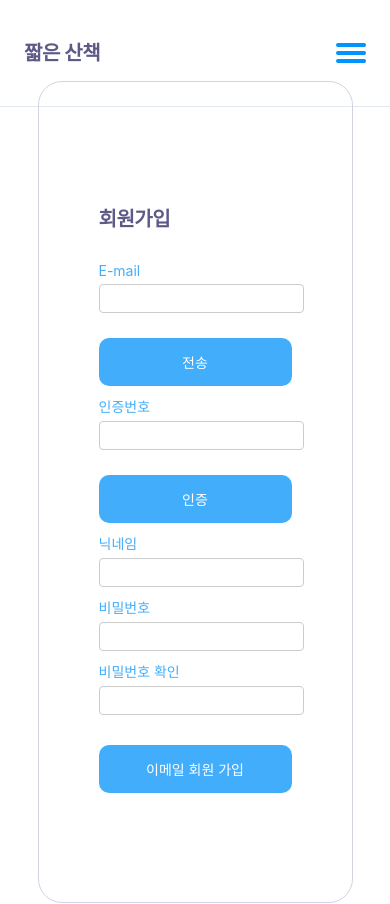
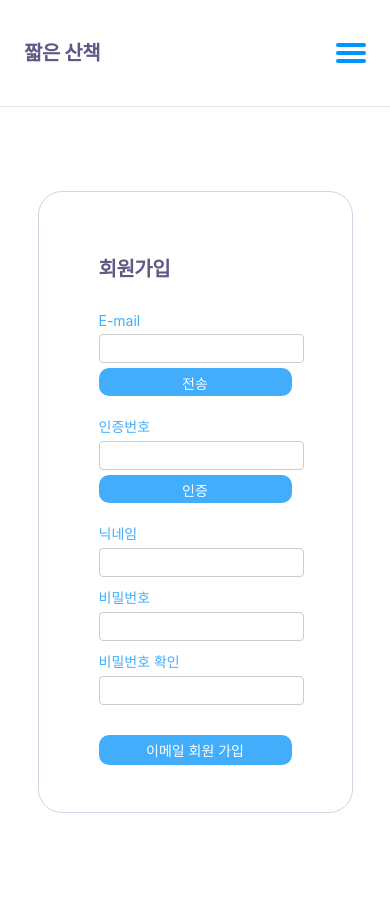
Before and after one commit to choeh124/frontend, a React (Create React App) app: page /signup in a window 390 px wide. Shown: the top 904 px of the page. Built offline with nearby package versions, Linux system fonts and the light colour scheme; no server answers.

Commit message:
[Feat] chat css

```diff
--- a/src/component/feed/Chat.jsx
+++ b/src/component/feed/Chat.jsx
@@ -41,7 +41,7 @@ const ChatComponent = ({ myGroup }) => {
     return () => {
       socketRef.current.disconnect();
     };
-  }, []);
+  }, [groupId, token]);
 
   function handleSendMessage() {
     if (messageInput) {
--- a/src/component/users/SignUp.css
+++ b/src/component/users/SignUp.css
@@ -47,17 +47,17 @@
 }
 
 /* 버튼 스타일 */
-.form-row > button {
-  padding: 5px 10px;
+.singup-verify-button {
+  padding: 5px 10px !important;
   font-size: 14px;
   cursor: pointer;
   border: 1px solid #42adfb; /* 버튼 테두리 색상 */
   border-radius: 4px; /* 버튼 둥글게 */
   background-color: #fff; /* 버튼 배경색 */
   color: #42adfb; /* 버튼 텍스트 색상 */
-  height: 28px;
-  margin-left: 10px;
-  width: 60px;
+  height: 28px !important;
+  margin: 0px 0px 10px 0px !important;
+  width: 60px !important;
 }
 
 .signup-button {
@@ -100,9 +100,10 @@ h1 {
     margin-left: 0px !important;
   }
   .form-container {
-    min-height: 700px;
+    min-height: 500px;
   }
   .container {
-    min-height: 750px;
+    padding: 100px 0px !important;
+    min-height: 500px;
   }
 }
--- a/src/component/users/SignUp.jsx
+++ b/src/component/users/SignUp.jsx
@@ -117,7 +117,12 @@ export default function SignUp() {
               value={email}
               onChange={handleInputChange}
             ></input>
-            <button onClick={handleEmailSubmit}>전송</button>
+            <button
+              className="singup-verify-button"
+              onClick={handleEmailSubmit}
+            >
+              전송
+            </button>
           </div>
           <div className="form-row">
             <label>인증번호</label>
@@ -127,7 +132,12 @@ export default function SignUp() {
               value={number}
               onChange={handleInputChange}
             ></input>
-            <button onClick={handleVerifySubmit}>인증</button>
+            <button
+              className="singup-verify-button"
+              onClick={handleVerifySubmit}
+            >
+              인증
+            </button>
           </div>
           <div className="form-row">
             <label>닉네임</label>
```
